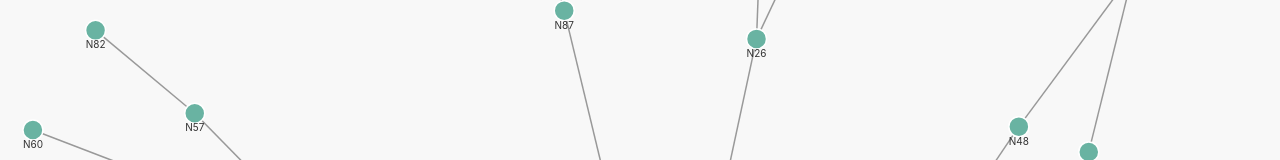
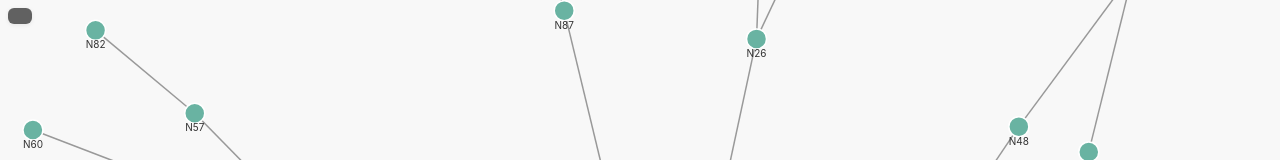
Before and after one commit to bsaranga/react-force-graph, a React (Vite) app: page / in a window 1280 px wide. Shown: the top 160 px of the page. Built offline with nearby package versions, Linux system fonts and the light colour scheme.

Commit message:
feat: Add debug information display for pointer events and clicks

```diff
--- a/src/ForceGraph.tsx
+++ b/src/ForceGraph.tsx
@@ -248,6 +248,10 @@ class ForceGraphCanvas<T, K> {
 
     // --- Pointer Event Handlers ---
     _handlePointerDown(event: PointerEvent) {
+        const debugElement = document.getElementById('debug_info');
+        debugElement!.innerHTML = `Pointer Type: ${event.pointerType}`;
+        debugElement!.innerHTML += `<br>Primary Event: ${event.isPrimary}`;
+
         if (!event.isPrimary) return; // Only handle primary pointer
 
         const pos = this._getPointerPos(event);
@@ -343,6 +347,9 @@ class ForceGraphCanvas<T, K> {
 
     _handleClick(event: PointerEvent) {
         // This handles clicks that weren't handled by pointer events
+        const debugElement = document.getElementById('debug_info');
+        debugElement!.innerHTML += `<br>Bubbled to click event..`;
+        debugElement!.innerHTML += `<br>Default Prevented: ${event.defaultPrevented}`;
         if (event.defaultPrevented) return;
 
         if (this.wasDragging) {
@@ -571,6 +578,23 @@ export default function ForceGraph() {
     console.log('ForceGraph rendered');
 
     return <>
+        <div style={{
+            position: 'absolute',
+            top: 8,
+            left: 8,
+            background: 'rgba(70 70 70 / 0.85)',
+            color: '#FFFFFF',
+            fontSize: 12,
+            padding: '8px 12px',
+            borderRadius: 6,
+            boxShadow: '0 1px 4px rgba(0,0,0,0.08)',
+            zIndex: 10,
+            pointerEvents: 'none',
+            maxWidth: 500,
+            fontFamily: 'Inter, sans-serif',
+        }}>
+            <div id='debug_info'></div>
+        </div>
         <div id="graph-container">
             <canvas ref={canvasRef} id="forceGraphCanvas"></canvas>
         </div>
```
